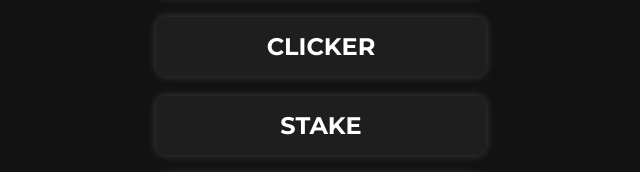
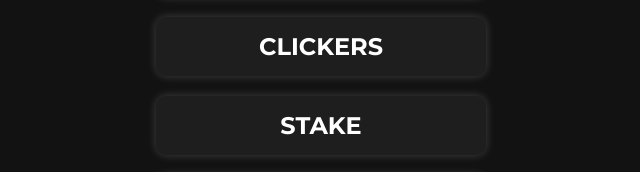
Before and after one commit to MatheoV1218/Blockchain, a plain HTML site: page Blockchain.html in a window 1280 px wide. Shown: the part 210-382 px from the top of the page, 319-959 px from the left. Drawn offline with Linux system fonts and the light colour scheme.

Commit message:
Testing again, changing Clicker to Clicker"s" in the blockchain html, the test is to see the commit and push button when clicking on the drop down

```diff
--- a/Blockchain.html
+++ b/Blockchain.html
@@ -8,7 +8,7 @@
 <body>
     <div class="container">
         <a href="Games/12-rock-paper-scissors.html" class="button">Rock Paper Scissors</a>
-        <a href="Games/Clicker.html" class="button">Clicker</a>
+        <a href="Games/Clicker.html" class="button">Clickers</a>
         <a href="Games/Stake.html" class="button">Stake</a>
         <a href="Store.html" class="button">Store</a>
         <a href="Trade.html" class="button">Trade</a>
```
